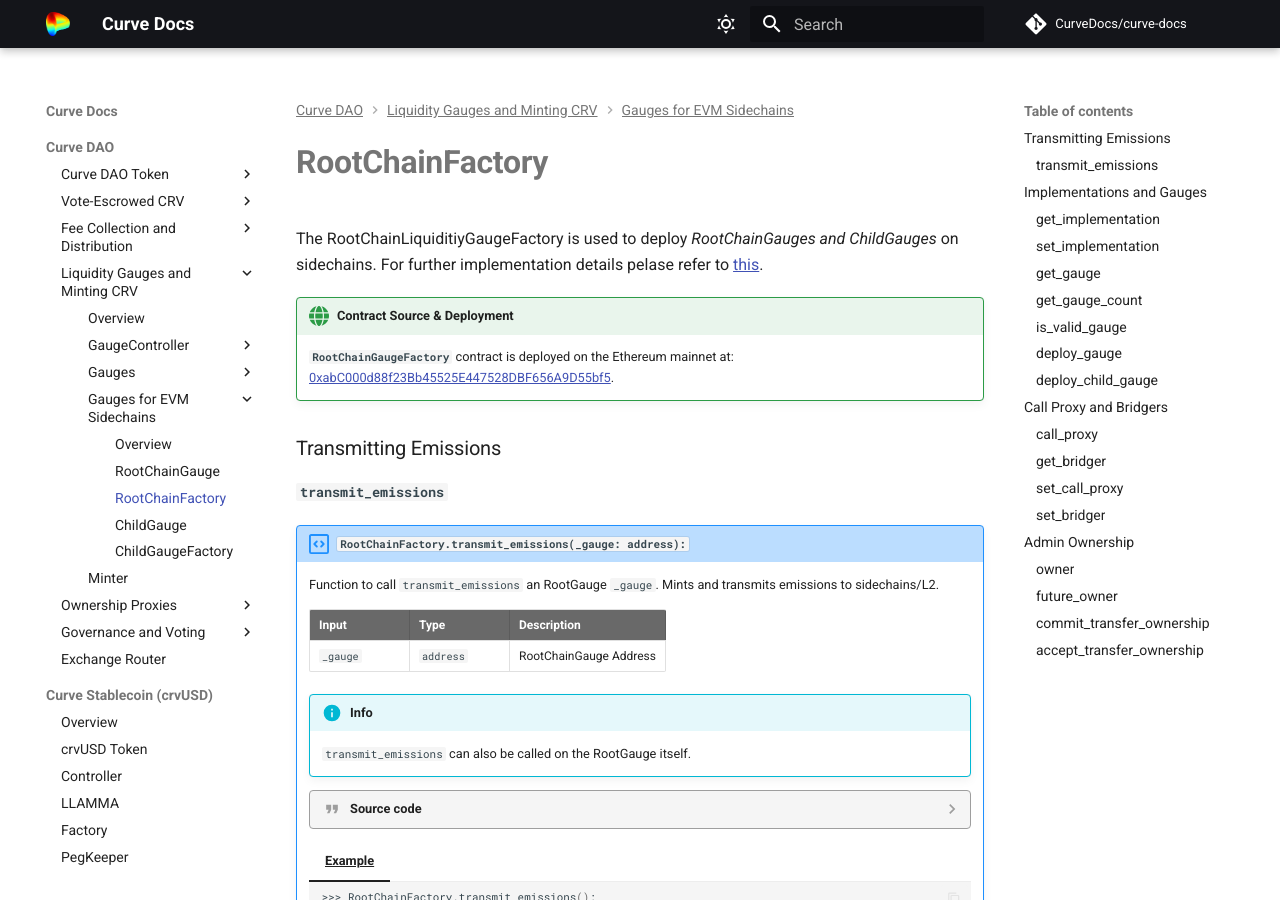
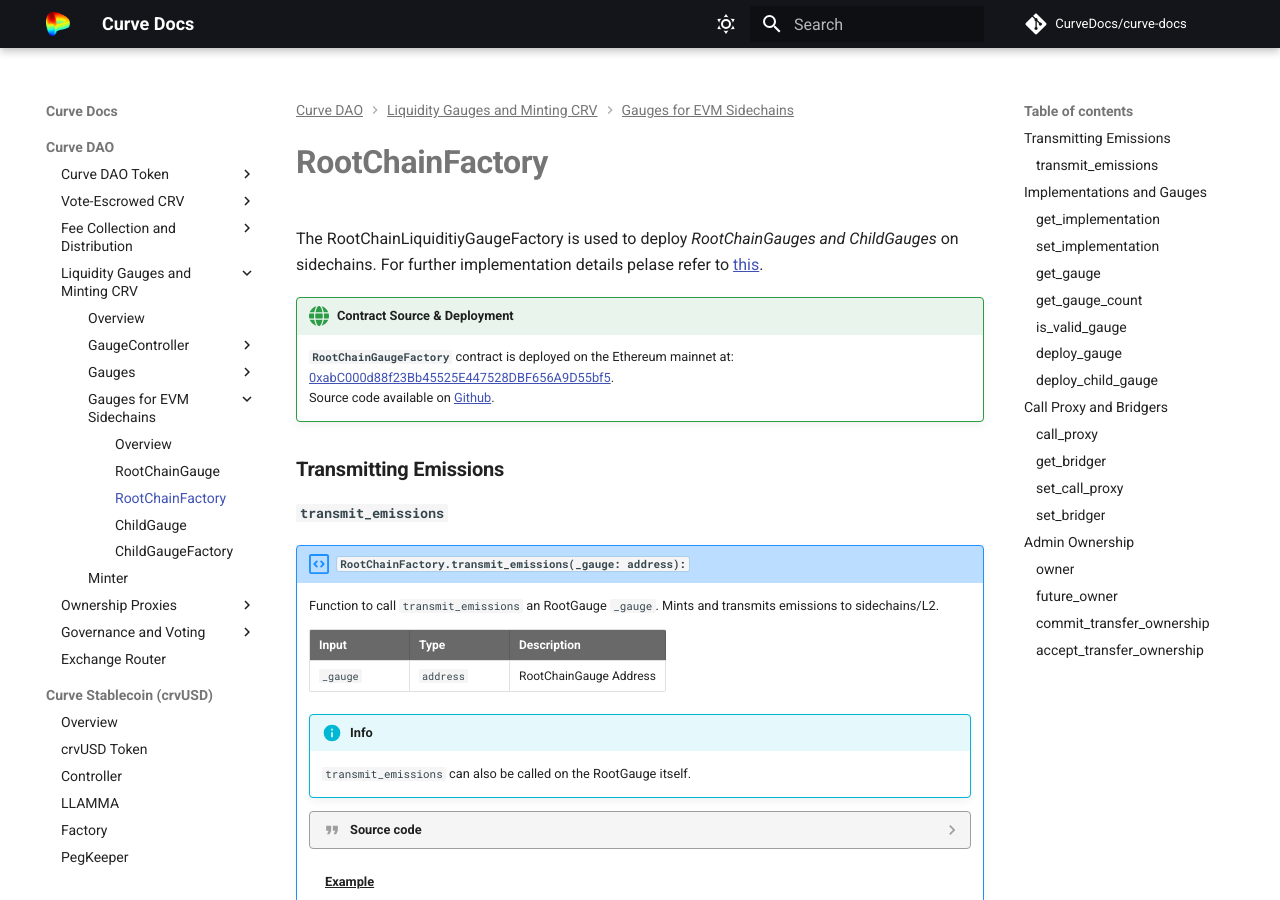
Before and after one commit to CurveDocs/curve-docs, an MkDocs documentation site: the page built from docs/curve_dao/liquidity-gauge-and-minting-crv/evm-sidechains/RootChainGaugeFactory.md, in a window 1280 px wide and 900 px high. Built offline with MkDocs 1.6.1 and Material for MkDocs 9.7.7, drawn with Linux system fonts in a browser that asks for light colours; comment, search, counter and statistics services are not loaded.

Commit message:
rcgFactory

````diff
--- a/docs/curve_dao/liquidity-gauge-and-minting-crv/evm-sidechains/RootChainGaugeFactory.md
+++ b/docs/curve_dao/liquidity-gauge-and-minting-crv/evm-sidechains/RootChainGaugeFactory.md
@@ -3,9 +3,11 @@
 
 !!!deploy "Contract Source & Deployment"
     **`RootChainGaugeFactory`** contract is deployed on the Ethereum mainnet at: [0xabC000d88f23Bb45525E447528DBF656A9D55bf5](https://etherscan.io/address/0xabC000d88f23Bb45525E447528DBF656A9D55bf5#code).
+    Source code available on [Github](https://github.com/curvefi/curve-dao-contracts/tree/master/contracts/gauges/sidechain).
 
 
-## Transmitting Emissions
+
+## **Transmitting Emissions**
 
 ### `transmit_emissions`
 !!! description "`RootChainFactory.transmit_emissions(_gauge: address):`"
@@ -21,7 +23,7 @@
 
     ??? quote "Source code"
 
-        ```python hl_lines="2"
+        ```python
         @external
         def transmit_emissions(_gauge: address):
             """
@@ -58,7 +60,7 @@
 
     ??? quote "Source code"
 
-        ```python hl_lines="1 12"
+        ```python
         get_implementation: public(address)
 
         @external
@@ -97,7 +99,7 @@
 
     ??? quote "Source code"
 
-        ```python hl_lines="1 5 8 15 16"
+        ```python
         event UpdateImplementation:
             _old_implementation: address
             _new_implementation: address
@@ -137,7 +139,7 @@
 
     ??? quote "Source code"
 
-        ```python hl_lines="1"
+        ```python
         get_gauge: public(HashMap[uint256, address[MAX_UINT256]])
         ```
 
@@ -163,7 +165,7 @@
 
     ??? quote "Source code"
 
-        ```python hl_lines="1 21 23"
+        ```python
         get_gauge_count: public(HashMap[uint256, uint256])
 
         @payable
@@ -217,7 +219,7 @@
 
     ??? quote "Source code"
 
-        ```python hl_lines="1 24 28"
+        ```python
         is_valid_gauge: public(HashMap[address, bool])
 
         @payable
@@ -273,7 +275,7 @@
 
     ??? quote "Source code"
 
-        ```python hl_lines="1 10 23 24"
+        ```python
         event DeployedGauge:
             _implementation: indexed(address)
             _chain_id: indexed(uint256)
@@ -330,7 +332,7 @@
 
     ??? quote "Source code"
 
-        ```python hl_lines="2"
+        ```python
         @external
         def deploy_child_gauge(_chain_id: uint256, _lp_token: address, _salt: bytes32, _manager: address = msg.sender):
             bridger: address = self.get_bridger[_chain_id]
@@ -372,7 +374,7 @@
 
     ??? quote "Source code"
 
-        ```python hl_lines="1 4 6"
+        ```python
         call_proxy: public(address)
 
         @external
@@ -405,7 +407,7 @@
 
     ??? quote "Source code"
 
-        ```python hl_lines="1"
+        ```python
         get_bridger: public(HashMap[uint256, address])
         ```
 
@@ -433,7 +435,7 @@
 
     ??? quote "Source code"
 
-        ```python hl_lines="1 6 14 15"
+        ```python
         event UpdateCallProxy:
             _old_call_proxy: address
             _new_call_proxy: address
@@ -475,7 +477,7 @@
 
     ??? quote "Source code"
 
-        ```python hl_lines="1 7 15 16"
+        ```python
         event BridgerUpdated:
             _chain_id: indexed(uint256)
             _old_bridger: address
@@ -502,7 +504,7 @@
 
 
 
-## Admin Ownership
+## **Admin Ownership**
 
 ### `owner`
 !!! description "`RootChainFactory.owner() -> address: view`"
@@ -513,7 +515,7 @@
 
     ??? quote "Source code"
 
-        ```python hl_lines="1"
+        ```python
         owner: public(address)
         ```
 
@@ -534,7 +536,7 @@
 
     ??? quote "Source code"
 
-        ```python hl_lines="1"
+        ```python
         future_owner: public(address)
         ```
 
@@ -560,7 +562,7 @@
 
     ??? quote "Source code"
 
-        ```python hl_lines="1 2 5 10 12"
+        ```python
         owner: public(address)
         future_owner: public(address)
 
@@ -594,7 +596,11 @@
 
     ??? quote "Source code"
 
-        ```python hl_lines="1 2 5 10 12 13"
+        ```python
+        event TransferOwnership:
+            _old_owner: address
+            _new_owner: address
+
         owner: public(address)
         future_owner: public(address)
 
````
